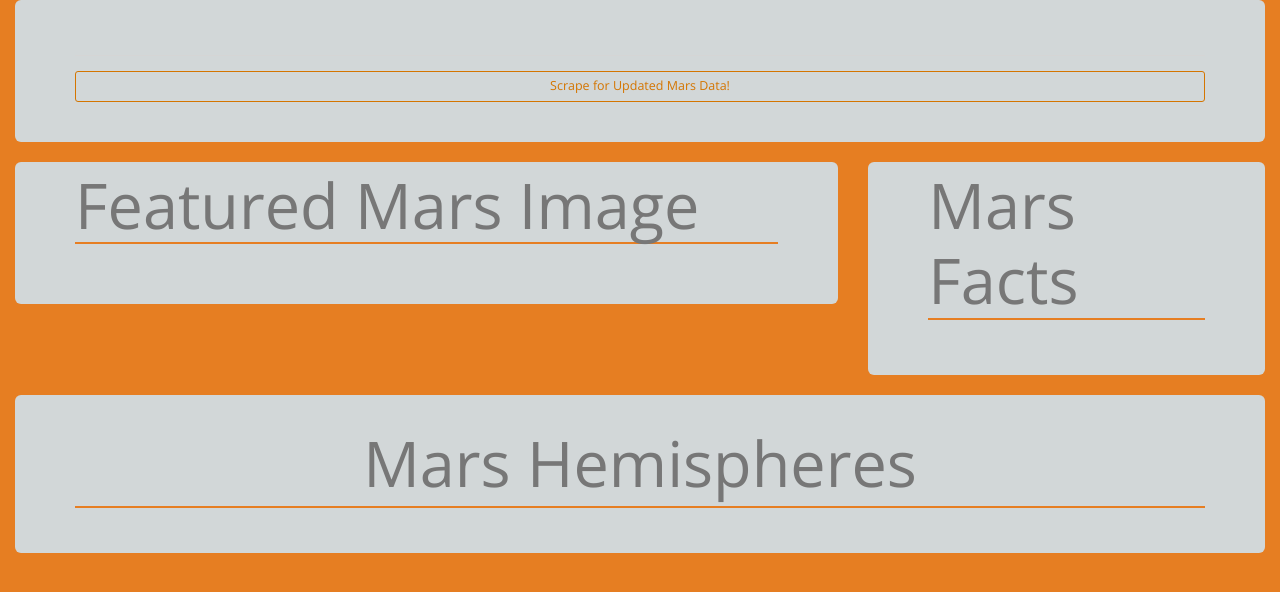
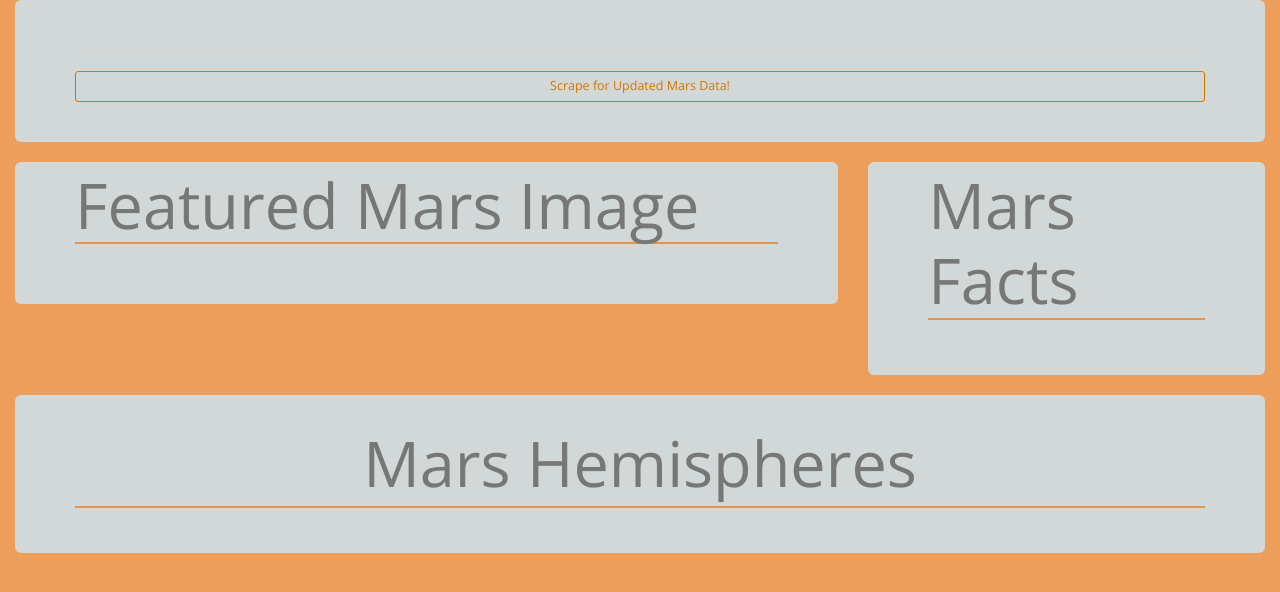
Before and after one commit to gabeo13/Mars-Web-Scraping-App, a Flask app: page / in a window 1280 px wide. Shown: the top 592 px of the page. Run offline with Flask 2, Linux system fonts and the light colour scheme; data that the repository does not hold is empty; some libraries are stand-ins or nearby versions.

Commit message:
update pallette

```diff
--- a/Mission_to_Mars/templates/index.html
+++ b/Mission_to_Mars/templates/index.html
@@ -11,7 +11,7 @@
 
 </head>
 
-<body style="background-color:#e67e22 ;">
+<body style="background-color:#e67d22be ;">
     <header>
         <div class="container-fluid">
             <div class='row'>
@@ -33,7 +33,8 @@
             <div class="row">
                 <div class="col-lg-8">
                     <div style='background-color: #d2d7d8;' class='jumbotron'>
-                        <h1 style="margin-top: -35px;border-bottom: 2px solid #e67e22;" class='text-muted'>Featured Mars
+                        <h1 style="margin-top: -35px;border-bottom: 2px solid #e67d22be;" class='text-muted'>Featured
+                            Mars
                             Image
                             </h2>
                             <img style="padding: 5px;" class='img-fluid' src={{marsFeed.featured_image_url}}>
@@ -43,7 +44,7 @@
 
                 <div class="col-lg-4">
                     <div style='background-color: #d2d7d8;' class='jumbotron'>
-                        <h1 style="margin-top: -35px;border-bottom: 2px solid #e67e22;" class='text-muted'>Mars Facts
+                        <h1 style="margin-top: -35px;border-bottom: 2px solid #e67d22be;" class='text-muted'>Mars Facts
                         </h1>
                         <table class='table'>
                             {{marsFeed.mars_facts|safe}}
@@ -55,7 +56,7 @@
             <div class="row">
                 <div class="col-md-12">
                     <div style='background-color: #d2d7d8;' class='jumbotron'>
-                        <h1 style="margin-top: -15px;border-bottom: 2px solid #e67e22;padding: 5px;"
+                        <h1 style="margin-top: -15px;border-bottom: 2px solid #e67d22be;padding: 5px;"
                             class='text-muted text-center'>
                             Mars Hemispheres</h1>
                         {% for dict in marsFeed.hemisphere_images|batch(2) %}
@@ -63,7 +64,7 @@
                             {% for key in dict %}
                             <div class='col-md-6'>
                                 <img style="margin-top: 20px;" class="img-fluid" src={{key.img_url}}>
-                                <hr style="border:solid 2px #e67e22;" class='my-4'>
+                                <hr style="border:solid 2px #e67d22be;" class='my-4'>
                                 <h3 style="margin-top: -5px;">{{key.title}}</h3>
                             </div>
                             {% endfor %}
```
